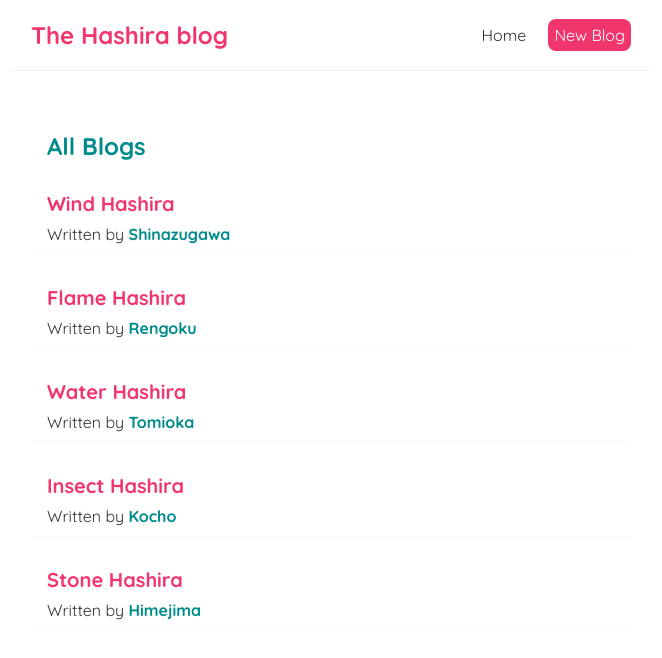
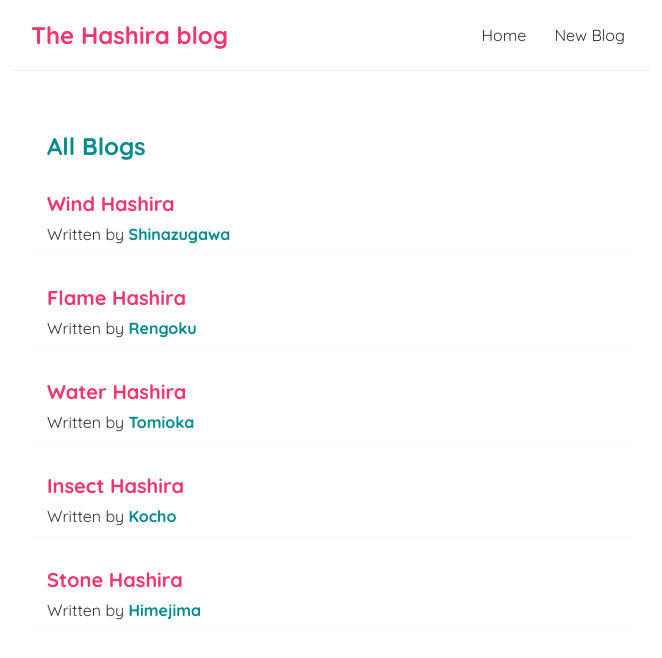
Before and after one commit to SurajSarangi/Hashira-blog, a React (Create React App) app: page / in a window 1280 px wide. Shown: the top 658 px of the page, without its empty margins (309-971 px from the left). Built offline with nearby package versions, Linux system fonts and the light colour scheme; data requests are answered from the project's data file; the HTML template or start-up script is replaced by a standard one.

Commit message:
made every item a link

```diff
--- a/src/Navbar.js
+++ b/src/Navbar.js
@@ -6,11 +6,7 @@
 			<h1>The Hashira blog</h1>
 			<div className="links">
 				<Link to="/">Home</Link>
-				<Link to="/create" style={{
-					color : "white",
-					backgroundColor : "#f1356d",
-					borderRadius : "8px"
-				}}>New Blog</Link>
+				<Link to="/create" id="new">New Blog</Link>
 			</div>
 		</nav>
 	);
```
